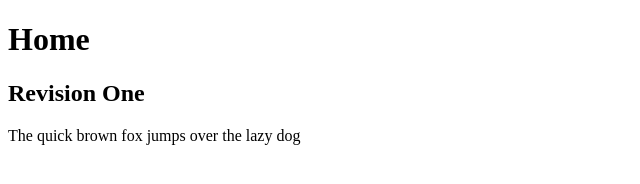
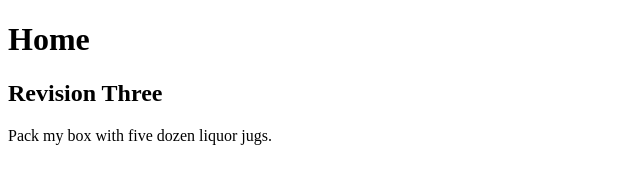
Before and after one commit to lasejour/project, a plain HTML site: page index.html in a window 1280 px wide. Shown: the full height of the page, 0-640 px from the left. Drawn offline with Linux system fonts and the light colour scheme.

Commit message:
revision two

```diff
--- a/index.html
+++ b/index.html
@@ -7,8 +7,8 @@
 <body>
 
 	<h1>Home</h1>
-	<h2>Revision One</h2>
-	<p>The quick brown fox jumps over the lazy dog</p>
+	<h2>Revision Three </h2>
+	<p>Pack my box with five dozen liquor jugs.</p>
 
 </body>
 </html>
```
